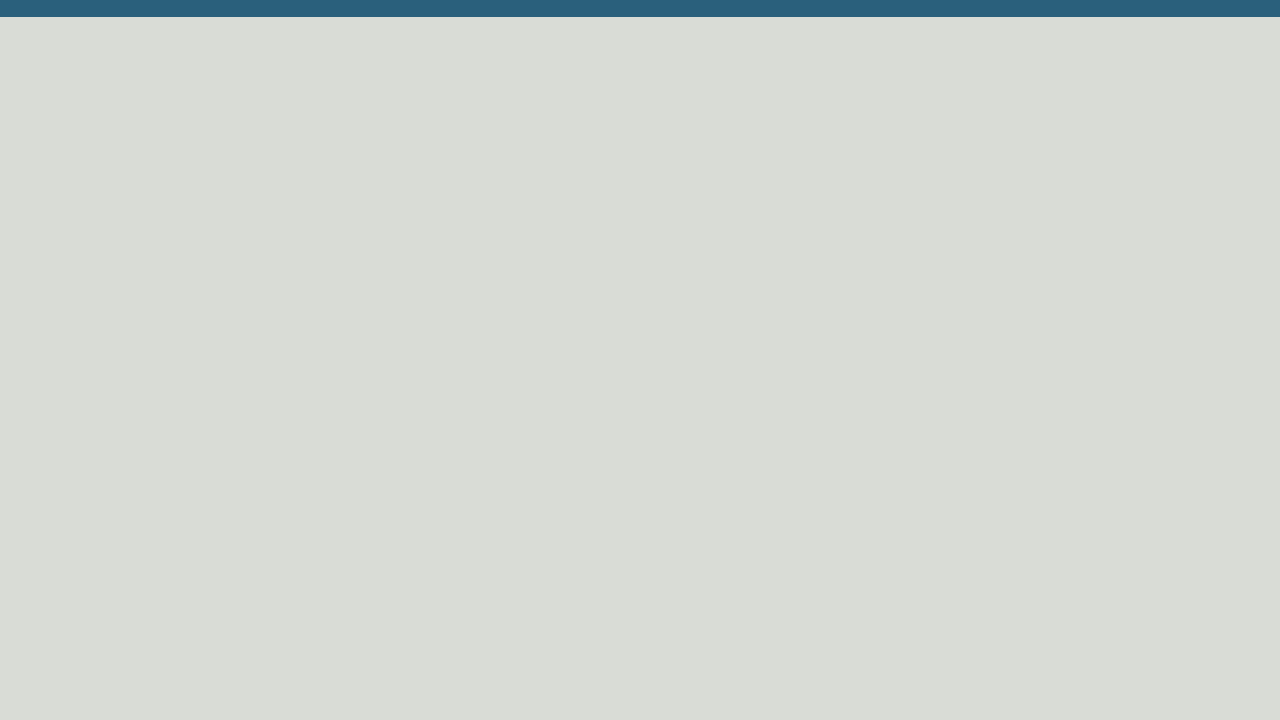
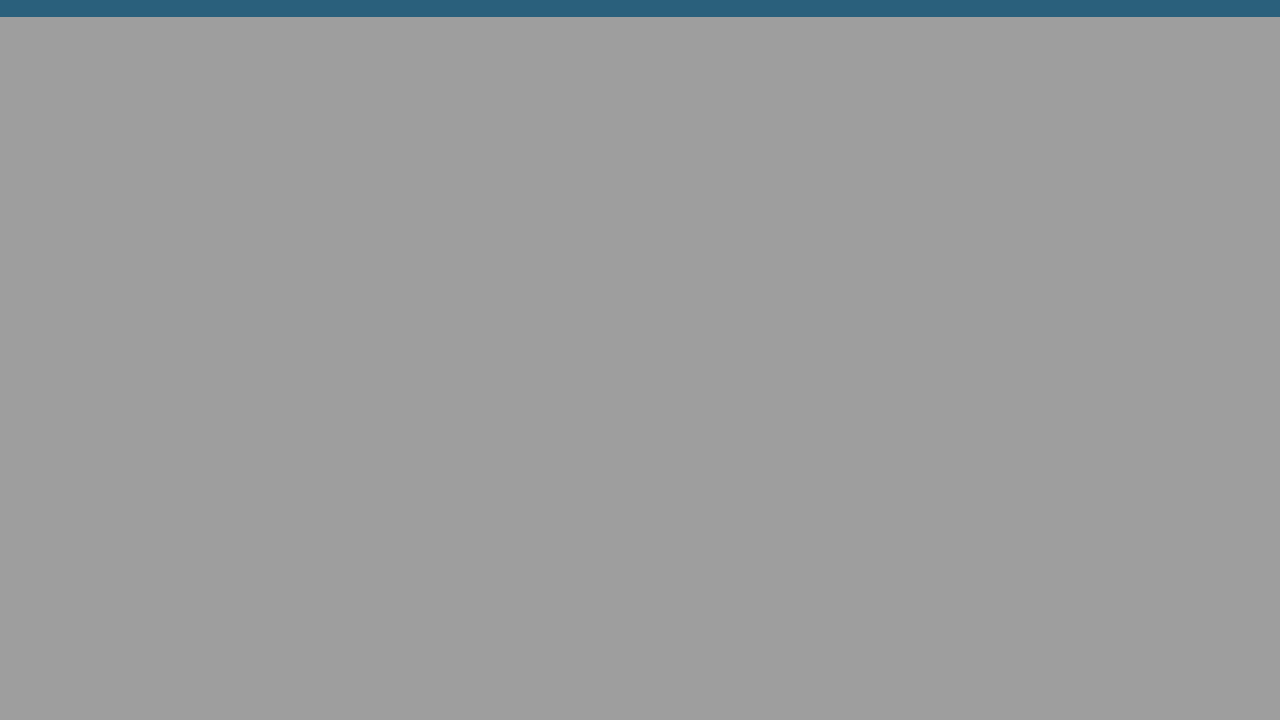
Before and after one commit to LizMackle/Code_Refactor_demo, a plain HTML site: page index.html in a window 1280 px wide. Shown: the part 80-800 px from the top of the page. Drawn offline with Linux system fonts and the light colour scheme; the site is published under a folder, as on GitHub Pages, so addresses that start at the root find nothing.

Commit message:
Update style.css
update background img url

```diff
--- a/css/style.css
+++ b/css/style.css
@@ -56,7 +56,7 @@ a {
     height: 800px;
     width: 100%;
     margin-bottom: 25px;
-    background-image: url("/img/digital-marketing-meeting.jpg");
+    background-image: url("../img/digital-marketing-meeting.jpg");
     background-size: cover;
     background-position: center;
 }
```
